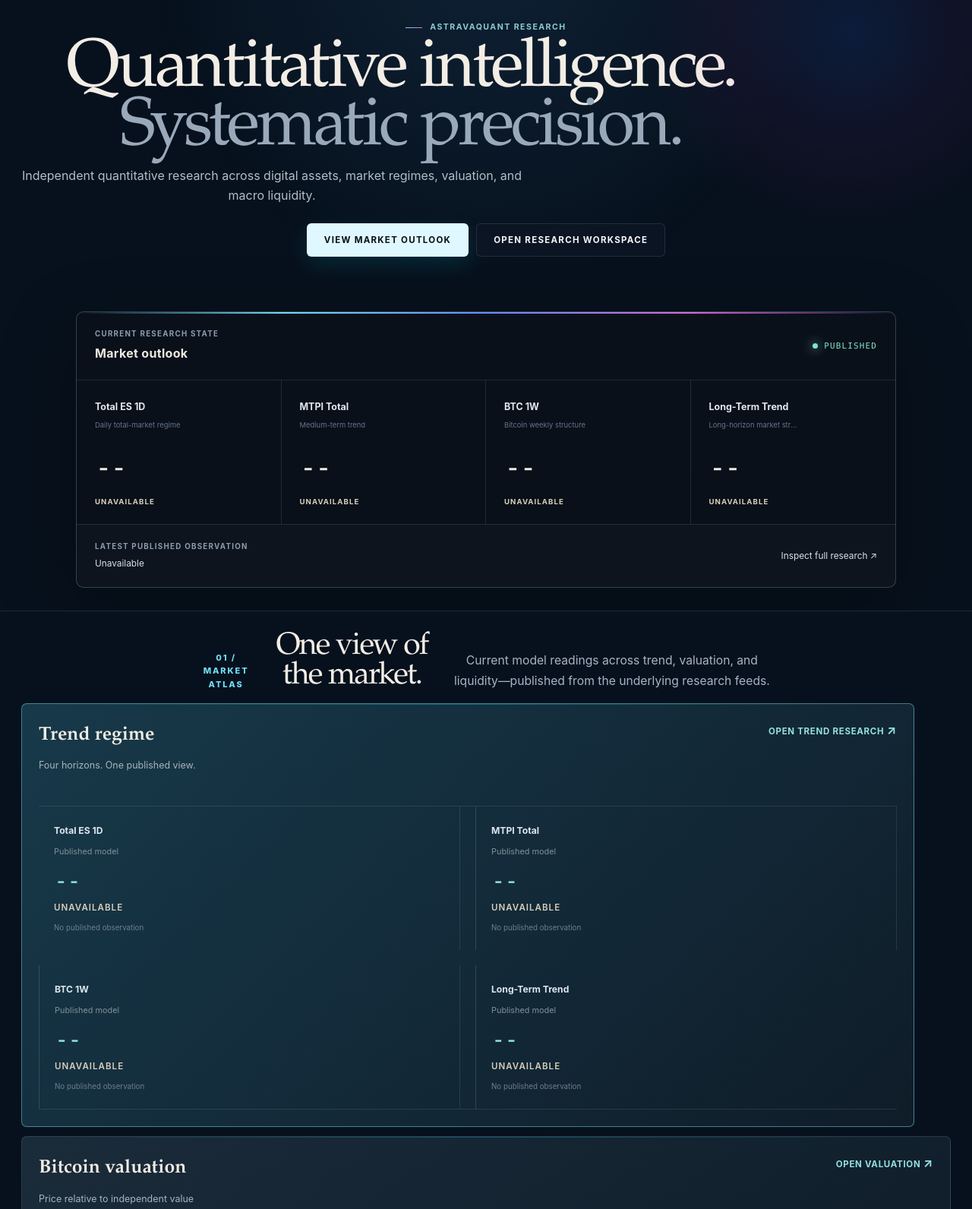
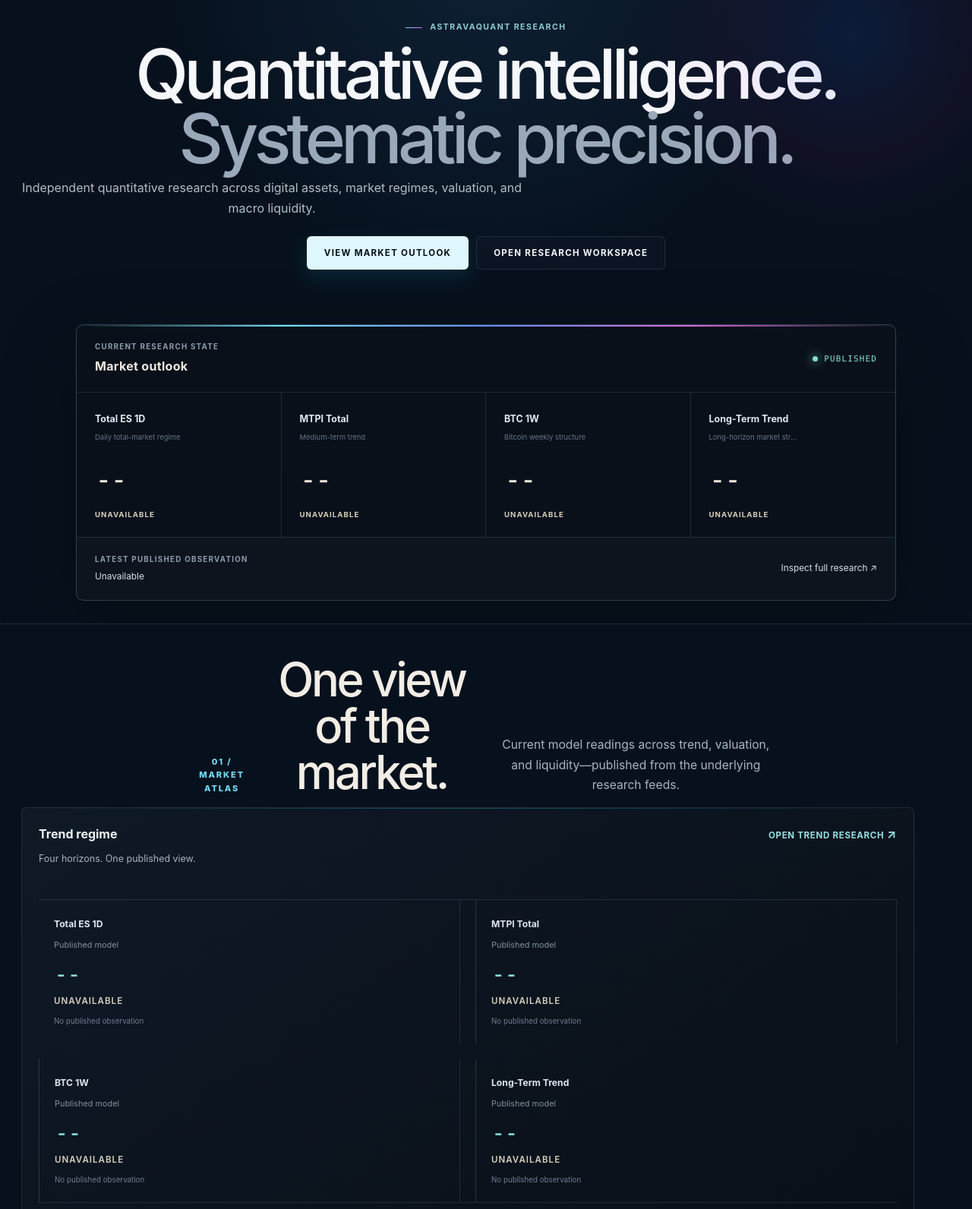
Before and after one commit to BMMBman/Astravaquant, a website built with Vite: page index.html in a window 1280 px wide. Shown: the part 140-1732 px from the top of the page at 76% size. Built offline with nearby package versions, Linux system fonts and the light colour scheme; some packages are replaced by stand-ins of ours; files whose address does not match are found by name.

Commit message:
Lock homepage typography across production cascade

```diff
--- a/home-premium.css
+++ b/home-premium.css
@@ -92,7 +92,7 @@ body.aq-site.aq-overview-home .aq-section-index { color: var(--home-cyan); font-
 body.aq-site.aq-overview-home .aq-overview-kicker { display: inline-flex; align-items: center; gap: 10px; margin: 0 0 24px; }
 body.aq-site.aq-overview-home .aq-overview-kicker span { width: 22px; height: 1px; background: linear-gradient(90deg, var(--home-cyan), var(--home-magenta)); }
 
-body.aq-site.aq-overview-home .aq-hero-center h1 {
+body.aq-site.aq-overview-home #atlas-home-title {
   max-width: 1000px;
   margin: 0 auto;
   color: var(--home-text);
@@ -103,7 +103,7 @@ body.aq-site.aq-overview-home .aq-hero-center h1 {
   letter-spacing: -0.065em;
 }
 
-body.aq-site.aq-overview-home .aq-hero-center h1 span { color: #9aa9b9; }
+body.aq-site.aq-overview-home #atlas-home-title span { color: #9aa9b9; }
 body.aq-site.aq-overview-home .aq-overview-copy { max-width: 710px; margin: 30px auto 0; color: #aab5c4; font-size: clamp(1rem, 1.6vw, 1.2rem); line-height: 1.75; }
 body.aq-site.aq-overview-home .aq-overview-actions { display: flex; justify-content: center; gap: 12px; margin-top: 34px; }
 body.aq-site.aq-overview-home .aq-overview-actions .button,
@@ -161,7 +161,9 @@ body.aq-site.aq-overview-home .aq-overview-section,
 body.aq-site.aq-overview-home .aq-performance-section { padding: 112px 0; border-top: 1px solid var(--home-line); }
 body.aq-site.aq-overview-home .aq-performance-section { background: rgba(255, 255, 255, 0.012); }
 body.aq-site.aq-overview-home .aq-centered-heading { display: grid; justify-items: center; max-width: 760px; margin: 0 auto 54px; text-align: center; }
-body.aq-site.aq-overview-home .aq-overview-section-head h2 { margin: 14px 0 0; font-family: inherit; font-size: clamp(2.5rem, 4.8vw, 4.5rem); font-weight: 520; line-height: 1; letter-spacing: -0.055em; }
+body.aq-site.aq-overview-home #current-regimes-title,
+body.aq-site.aq-overview-home #performance-title,
+body.aq-site.aq-overview-home #trend-history-title { margin: 14px 0 0; font-family: inherit; font-size: clamp(2.5rem, 4.8vw, 4.5rem); font-weight: 520; line-height: 1; letter-spacing: -0.055em; }
 body.aq-site.aq-overview-home .aq-overview-section-head p { max-width: 650px; margin: 20px 0 0; color: var(--home-muted); font-size: 0.98rem; line-height: 1.7; }
 
 /* Current research */
@@ -170,9 +172,13 @@ body.aq-site.aq-overview-home .aq-overview-card { position: relative; grid-colum
 body.aq-site.aq-overview-home .aq-overview-card:hover { border-color: var(--home-line-strong); transform: translateY(-2px); }
 body.aq-site.aq-overview-home .aq-overview-card-trend,
 body.aq-site.aq-overview-home .aq-research-record-card { grid-column: 1 / -1; }
+body.aq-site.aq-overview-home .aq-overview-card.aq-overview-card-trend {
+  border-color: var(--home-line);
+  background: linear-gradient(145deg, rgba(17, 27, 40, 0.88), rgba(9, 15, 23, 0.94));
+}
 body.aq-site.aq-overview-home .aq-overview-card-head { display: flex; align-items: flex-start; justify-content: space-between; gap: 20px; margin-bottom: 28px; }
 body.aq-site.aq-overview-home .aq-overview-card-head > div { display: grid; gap: 5px; }
-body.aq-site.aq-overview-home .aq-overview-card-head > div > span {
+body.aq-site.aq-overview-home .aq-overview-card .aq-overview-card-head > div > span {
   color: #eef3f8;
   font-family: inherit;
   font-size: 1rem;
@@ -289,7 +295,7 @@ body.aq-site.aq-overview-home .aq-history-empty { margin: 0; padding: 44px; colo
 body.aq-site.aq-overview-home .aq-methodology-bridge { display: flex; align-items: flex-end; justify-content: space-between; gap: 34px; margin-top: 16px; padding: 34px; border: 1px solid var(--home-line); border-radius: 9px; background: rgba(255, 255, 255, 0.015); }
 body.aq-site.aq-overview-home .aq-methodology-bridge > div:first-child { max-width: 670px; }
 body.aq-site.aq-overview-home .aq-methodology-bridge > div > span { color: var(--home-cyan); font-size: 0.61rem; font-weight: 700; letter-spacing: 0.13em; text-transform: uppercase; }
-body.aq-site.aq-overview-home .aq-methodology-bridge h2 { margin: 12px 0 0; font-family: inherit; font-size: clamp(1.65rem, 3vw, 2.65rem); font-weight: 540; letter-spacing: -0.045em; }
+body.aq-site.aq-overview-home #methodology-bridge-title { margin: 12px 0 0; font-family: inherit; font-size: clamp(1.65rem, 3vw, 2.65rem); font-weight: 540; letter-spacing: -0.045em; }
 body.aq-site.aq-overview-home .aq-methodology-bridge p { margin: 13px 0 0; color: var(--home-muted); font-size: 0.82rem; line-height: 1.65; }
 body.aq-site.aq-overview-home .aq-methodology-actions { display: flex; flex: 0 0 auto; gap: 9px; }
 
@@ -332,7 +338,7 @@ body.aq-site.aq-overview-home .aq-footer-disclosure { padding: 0 0 28px; color:
   body.aq-site.aq-overview-home .header-inner { min-height: 62px; }
   body.aq-site.aq-overview-home .aq-header-access { display: none; }
   body.aq-site.aq-overview-home .aq-overview-hero { padding: 64px 0 52px; }
-  body.aq-site.aq-overview-home .aq-hero-center h1 { font-size: clamp(2.75rem, 13.5vw, 4.2rem); line-height: 0.98; }
+  body.aq-site.aq-overview-home #atlas-home-title { font-size: clamp(2.75rem, 13.5vw, 4.2rem); line-height: 0.98; }
   body.aq-site.aq-overview-home .aq-overview-copy { margin-top: 23px; font-size: 0.95rem; line-height: 1.6; }
   body.aq-site.aq-overview-home .aq-overview-actions { flex-direction: column; }
   body.aq-site.aq-overview-home .aq-overview-actions .button { width: 100%; }
@@ -345,7 +351,9 @@ body.aq-site.aq-overview-home .aq-footer-disclosure { padding: 0 0 28px; color:
   body.aq-site.aq-overview-home .aq-overview-section,
   body.aq-site.aq-overview-home .aq-performance-section { padding: 78px 0; }
   body.aq-site.aq-overview-home .aq-centered-heading { margin-bottom: 34px; }
-  body.aq-site.aq-overview-home .aq-overview-section-head h2 { font-size: 2.65rem; }
+  body.aq-site.aq-overview-home #current-regimes-title,
+  body.aq-site.aq-overview-home #performance-title,
+  body.aq-site.aq-overview-home #trend-history-title { font-size: 2.65rem; }
   body.aq-site.aq-overview-home .aq-overview-card { padding: 20px; }
   body.aq-site.aq-overview-home .aq-overview-card-head { align-items: flex-start; flex-direction: column; margin-bottom: 21px; }
   body.aq-site.aq-overview-home .aq-trend-readings { grid-template-columns: 1fr; }
```
